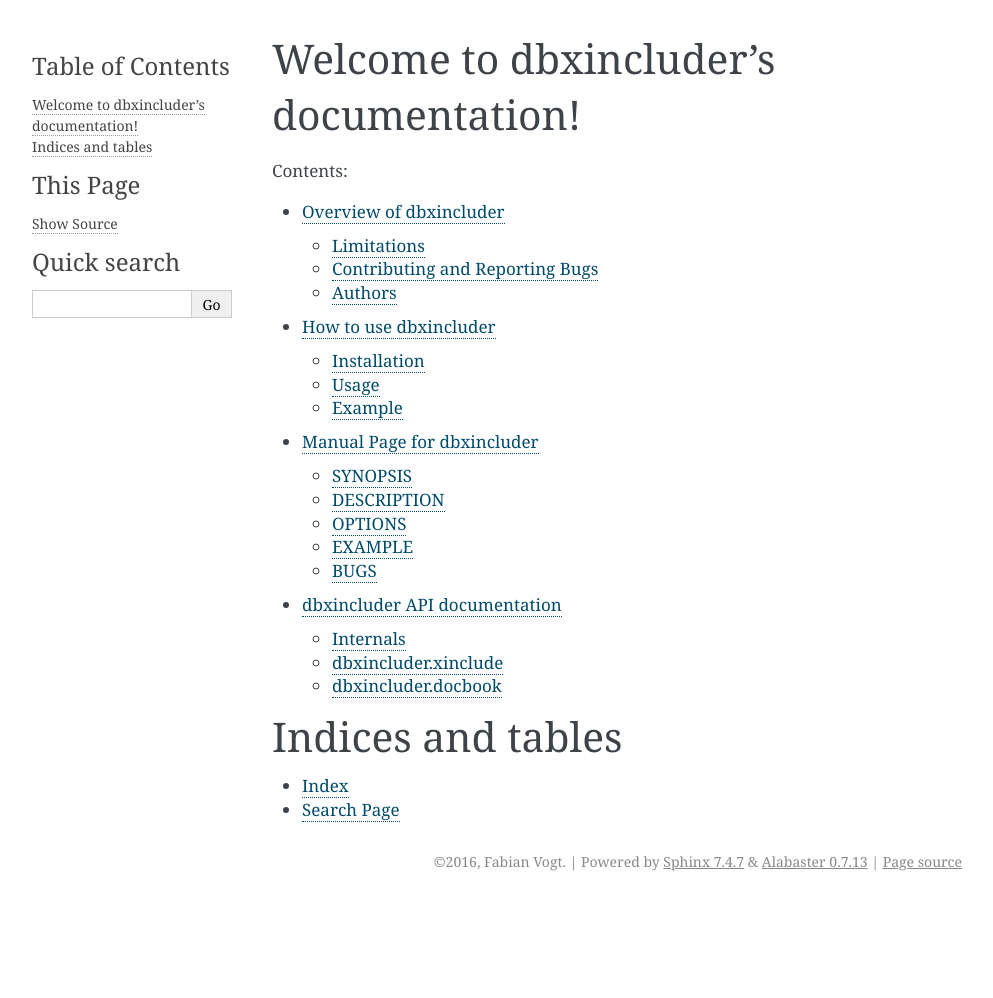
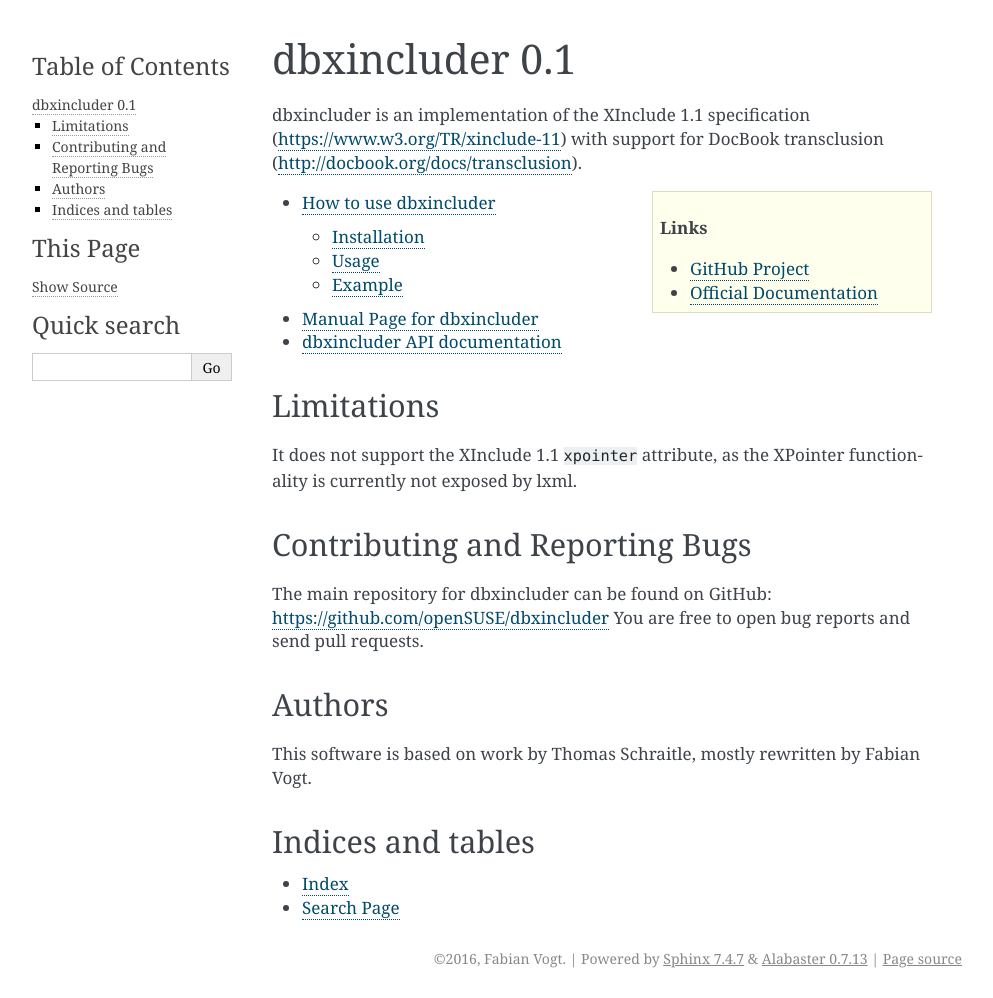
Before and after one commit to openSUSE/dbxincluder, a Sphinx documentation site: the page built from doc/index.rst, in a window 1280 px wide. Shown: the whole page, without its empty margins (148-1141 px from the left). Built offline with Sphinx 7.4.7, drawn with Linux system fonts in a browser that asks for light colours; before the commit the page ends 901 px from its top, so only the background shows below that.

Commit message:
Restructure documentation

```diff
--- a/doc/index.rst
+++ b/doc/index.rst
@@ -1,20 +1,44 @@
-.. dbxincluder documentation master file, created by
-   sphinx-quickstart on Wed May  4 10:26:24 2016.
-   You can adapt this file completely to your liking, but it should at least
-   contain the root `toctree` directive.
+=====================
+dbxincluder |version|
+=====================
 
-Welcome to dbxincluder's documentation!
-=======================================
+dbxincluder is an implementation of the XInclude 1.1 specification (https://www.w3.org/TR/xinclude-11)
+with support for DocBook transclusion (http://docbook.org/docs/transclusion).
 
-Contents:
+.. sidebar:: Links
+
+   * `GitHub Project <https://github.com/openSUSE/dbxincluder>`__
+   * `Official Documentation <https://opensuse.github.io/dbxincluder>`__
 
 .. toctree::
    :maxdepth: 2
 
-   overview
    usage
+
+.. toctree::
+   :maxdepth: 1
+
    manpage
    apidoc
+
+
+Limitations
+===========
+
+It does not support the XInclude 1.1 ``xpointer`` attribute, as the XPointer functionality is currently not exposed by lxml.
+
+
+Contributing and Reporting Bugs
+===============================
+
+The main repository for dbxincluder can be found on GitHub: https://github.com/openSUSE/dbxincluder
+You are free to open bug reports and send pull requests.
+
+
+Authors
+=======
+
+This software is based on work by Thomas Schraitle, mostly rewritten by Fabian Vogt.
 
 Indices and tables
 ==================
```
Also changed, not shown: doc/overview.rst (deleted, +0 -25 lines).
